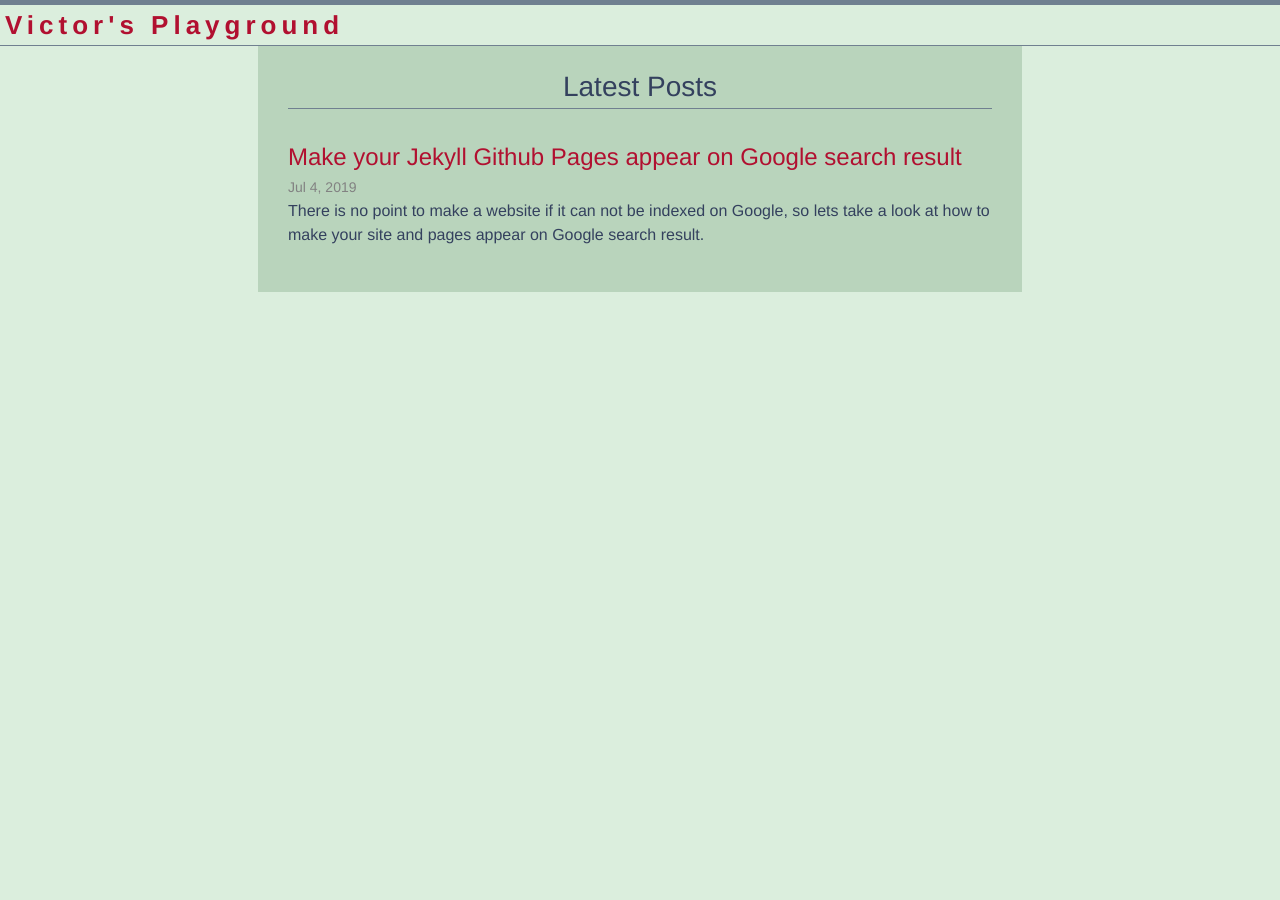
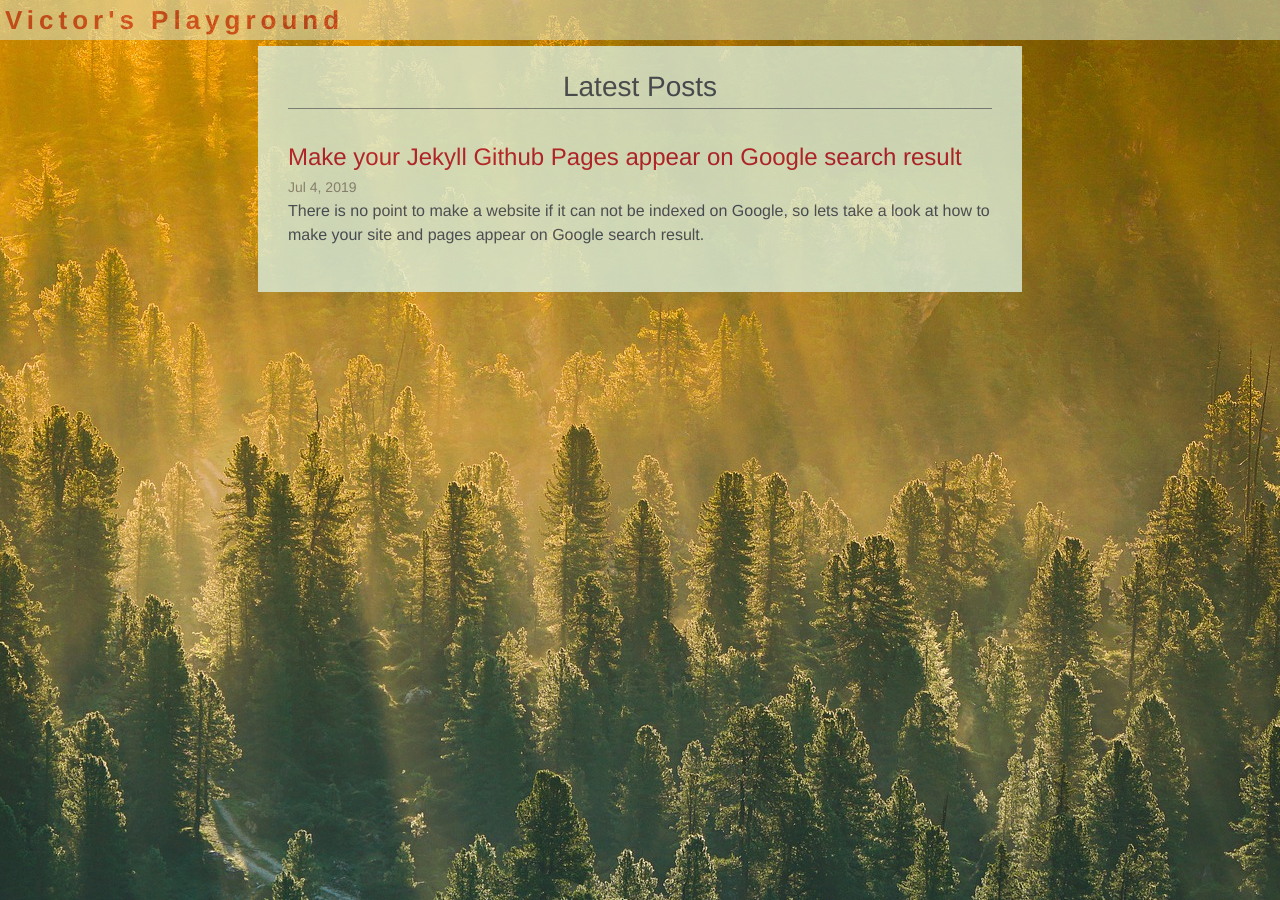
Before and after one commit to Victor2Code/blog, a Jekyll site: the page built from index.md, in a window 1280 px wide. Built offline with Jekyll 4.4.1, drawn with Linux system fonts in a browser that asks for light colours.

Commit message:
change backgroung image and opacity

```diff
--- a/_sass/minima/_base.scss
+++ b/_sass/minima/_base.scss
@@ -17,8 +17,8 @@ dl, dd, ol, ul, figure {
 body {
   font: $base-font-weight #{$base-font-size}/#{$base-line-height} $base-font-family;
   color: $text-color;
-  background-color: $background-color;
-  #background: url(/images/sg.jpg) no-repeat center center fixed;
+  #background-color: $background-color;
+  background: url(/images/forest.jpg) no-repeat center center fixed;
   #opacity: 0.8;
   -webkit-text-size-adjust: 100%;
   -webkit-font-feature-settings: "kern" 1;
@@ -159,7 +159,8 @@ pre {
  * Wrapper
  */
 .wrapper {
-  background-color: rgb(185, 212, 188);
+  background-color: $background-color;
+  opacity: 0.8;
   max-width:  $content-width;
   width: 55%;
   height: 100%;
--- a/_sass/minima/_layout.scss
+++ b/_sass/minima/_layout.scss
@@ -2,8 +2,8 @@
  * Site header
  */
 .site-header {
-  border-top: 5px solid $border-color;
-  border-bottom: 1px solid $border-color;
+  #border-top: 1px solid $border-color;
+  #border-bottom: 1px solid $border-color;
   height: $header-height;
   z-index: 1;
 
@@ -11,6 +11,7 @@
   position: fixed;
   width: 100%;
   background-color: $background-color;
+  opacity: 0.5;
   padding-left: $padding-small;
   @include flex-h-sbt;
   @include red-link;
```
Also changed, not shown: images/forest.jpg (added).
